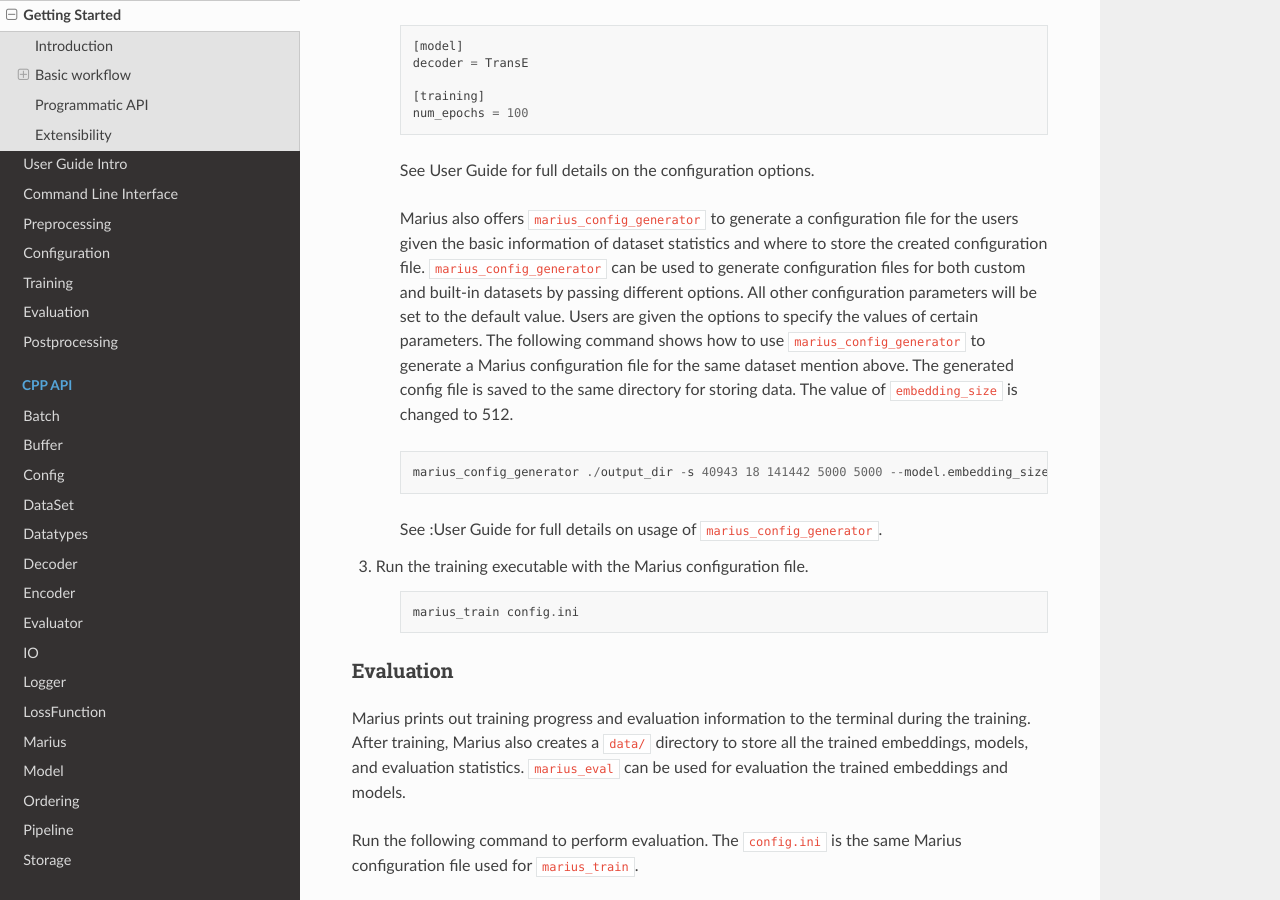
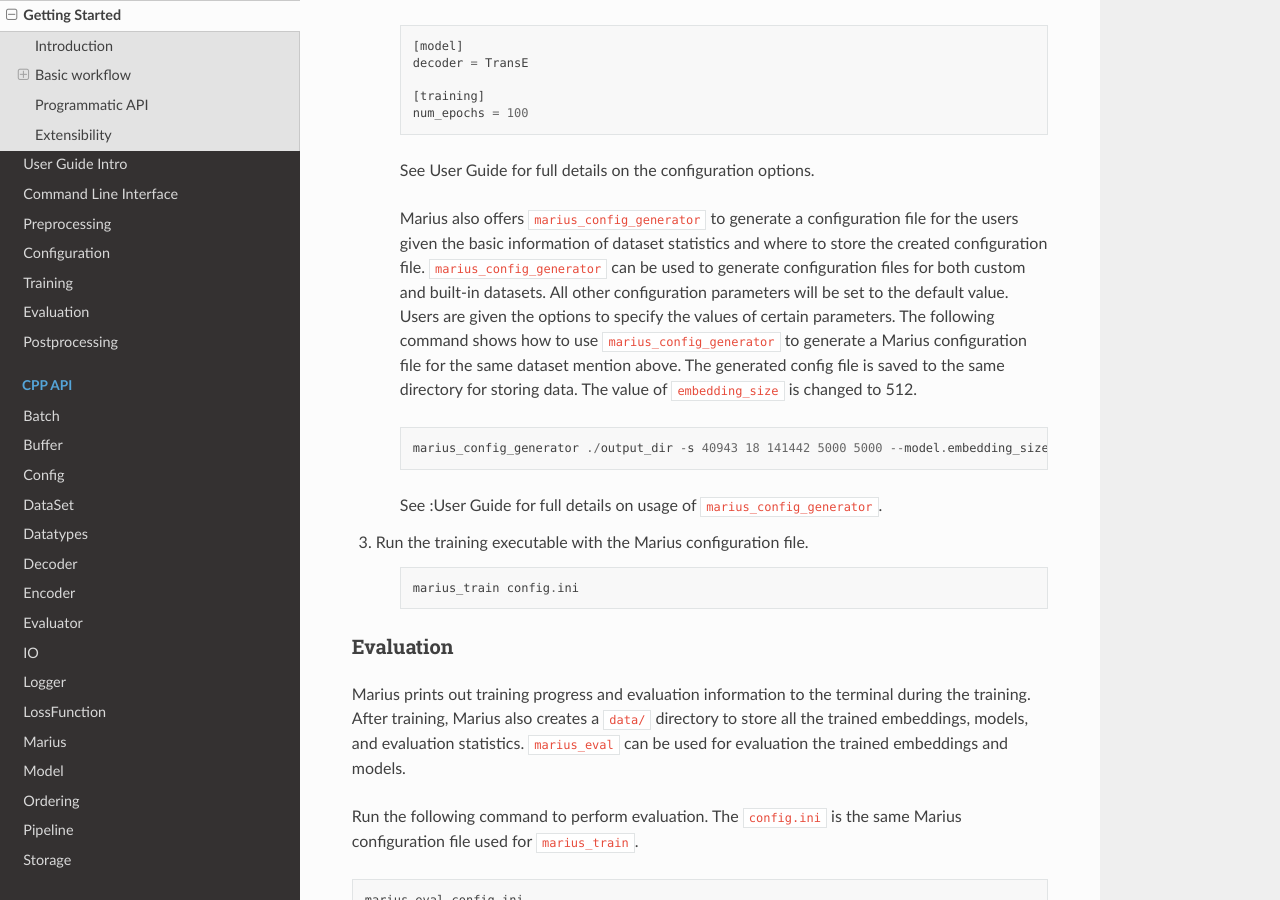
Before and after one commit to marius-team/marius, a Sphinx documentation site: the page built from docs/user_guide/getting_started.rst, in a window 1280 px wide and 900 px high, scrolled down 1722 px. Built offline with Sphinx 7.4.7 and the Read the Docs theme 2.0.0, drawn with Linux system fonts in a browser that asks for light colours.

Commit message:
Minor changes

```diff
--- a/docs/user_guide/command_line_interface.rst
+++ b/docs/user_guide/command_line_interface.rst
@@ -297,7 +297,7 @@ preprocessed data.
 ++++++++++++++++++++++++++++++++++++
 ``--dataset`` is an **optional** argument. This argument is used when users want to
 generate a Marius configuration file for a built-in dataset.
-It specifies the name of the built-in dataset which its configuration file will be generated.
+It specifies the name of the built-in dataset for which the configuration file will be generated.
 It should not be used when ``--stats`` is in use. To see which datasets are built-in by Marius, check out
 :ref:`dataset` table.
 
--- a/docs/user_guide/getting_started.rst
+++ b/docs/user_guide/getting_started.rst
@@ -91,8 +91,7 @@ Training embeddings on such a graph requires three steps:
     Marius also offers ``marius_config_generator`` to generate a configuration file
     for the users given the basic information of dataset statistics and where to store
     the created configuration file. ``marius_config_generator`` can be used to generate
-    configuration files for both custom and built-in datasets by passing different
-    options.
+    configuration files for both custom and built-in datasets.
     All other configuration parameters will be set to the default value.
     Users are given the options to specify the values of certain parameters.
     The following command shows how to use ``marius_config_generator`` to generate
```
